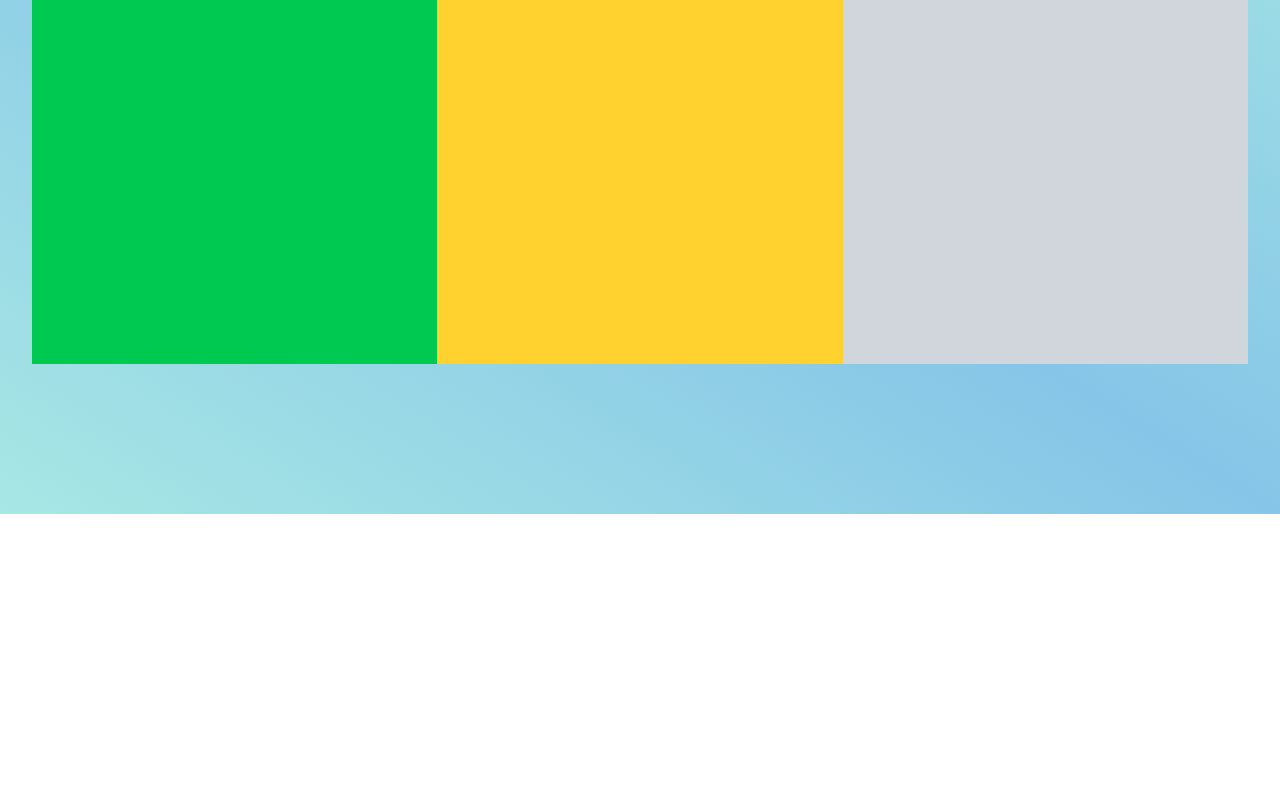
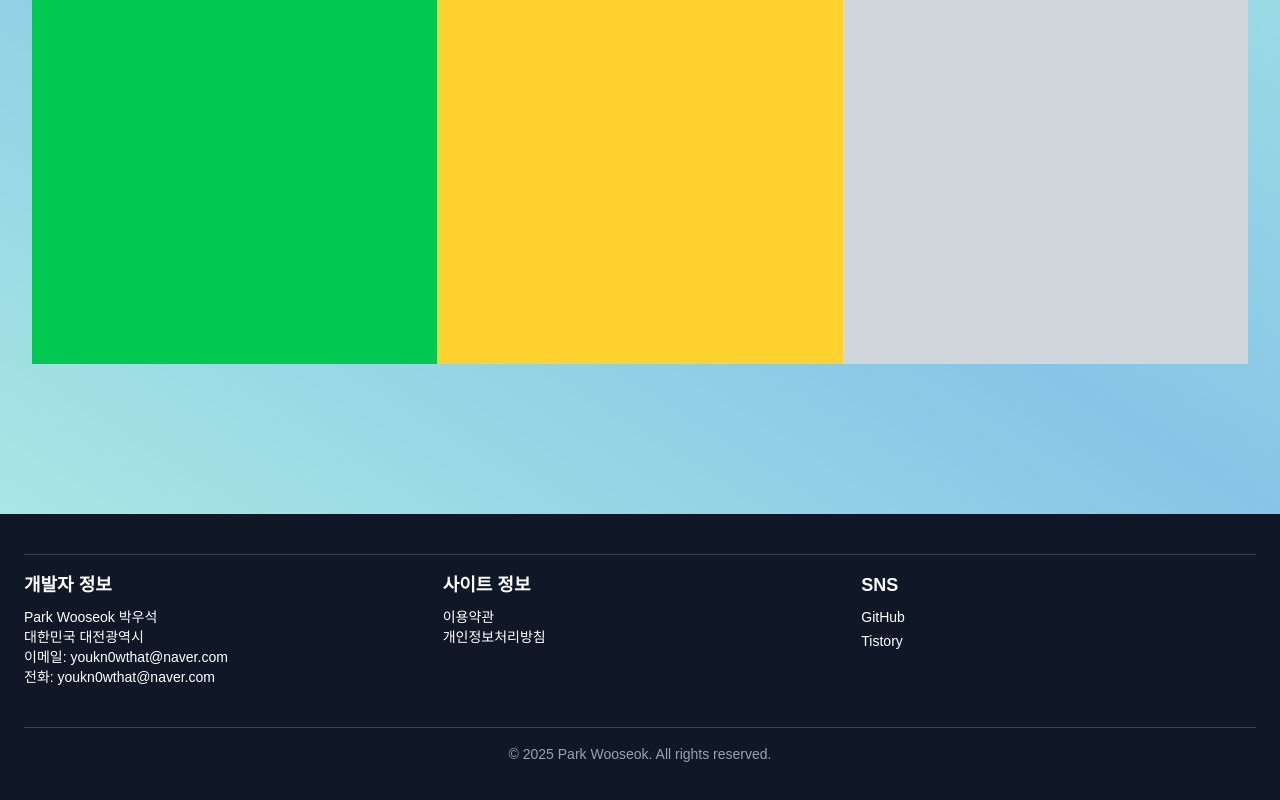
Before and after one commit to YouKnowThat-Park/Hi-Todays-Me, a Next.js app in the folder web/: page / in a window 1280 px wide. Shown: the part 286-1086 px from the top of the page. Before the commit the page ends 800 px from the top, so only its background shows below. Built offline with nearby package versions, Linux system fonts and the light colour scheme.

Commit message:
feat: 임시 Footer 컴포넌트 생성 (색상은 고민해 봐야됨)

```diff
--- a/web/src/app/layout.tsx
+++ b/web/src/app/layout.tsx
@@ -1,6 +1,7 @@
 import "./globals.css";
 import { Inter } from "next/font/google";
 import RecoilProvider from "@/providers/RecoilProvider";
+import Footer from "@/components/layout/Footer";
 
 const inter = Inter({ subsets: ["latin"], variable: "--font-inter" });
 
@@ -18,6 +19,7 @@ export default function RootLayout({
     <html lang="ko" className={inter.variable}>
       <body className="font-sans">
         <RecoilProvider>{children}</RecoilProvider>
+        <Footer />
       </body>
     </html>
   );
--- a/web/src/components/layout/Footer.tsx
+++ b/web/src/components/layout/Footer.tsx
@@ -1,5 +1,57 @@
-import React from "react";
+export default function Footer() {
+  return (
+    <footer className="bg-gray-900 text-white py-10 px-6">
+      <div className="border-t border-gray-700 pt-4 text-center text-sm text-gray-400" />
 
-export default function Footer() {
-  return <div>Footer</div>;
+      <div className="max-w-7xl mx-auto grid grid-cols-1 md:grid-cols-3 gap-6">
+        {/* 회사 정보 */}
+        <div>
+          <h2 className="text-lg font-semibold mb-2">개발자 정보</h2>
+          <p className="text-sm">Park Wooseok 박우석</p>
+          <p className="text-sm">대한민국 대전광역시</p>
+          <p className="text-sm">이메일: youkn0wthat@naver.com</p>
+          <p className="text-sm">전화: youkn0wthat@naver.com</p>
+        </div>
+
+        {/* 약관 및 링크 */}
+        <div>
+          <h2 className="text-lg font-semibold mb-2">사이트 정보</h2>
+          <p className="text-sm">이용약관</p>
+          <p className="text-sm">개인정보처리방침</p>
+        </div>
+
+        {/* 소셜 링크 */}
+        <div>
+          <h2 className="text-lg font-semibold mb-2">SNS</h2>
+          <ul className="text-sm space-y-1">
+            <li>
+              <a
+                href="https://github.com/YouKnowThat-Park"
+                target="_blank"
+                rel="noopener noreferrer"
+                className="hover:underline"
+              >
+                GitHub
+              </a>
+            </li>
+            <li>
+              <a
+                href="https://youkn0wthat.tistory.com/"
+                target="_blank"
+                rel="noopener noreferrer"
+                className="hover:underline"
+              >
+                Tistory
+              </a>
+            </li>
+          </ul>
+        </div>
+      </div>
+
+      {/* 카피라이트 */}
+      <div className="border-t border-gray-700 mt-10 pt-4 text-center text-sm text-gray-400">
+        © 2025 Park Wooseok. All rights reserved.
+      </div>
+    </footer>
+  );
 }
```
